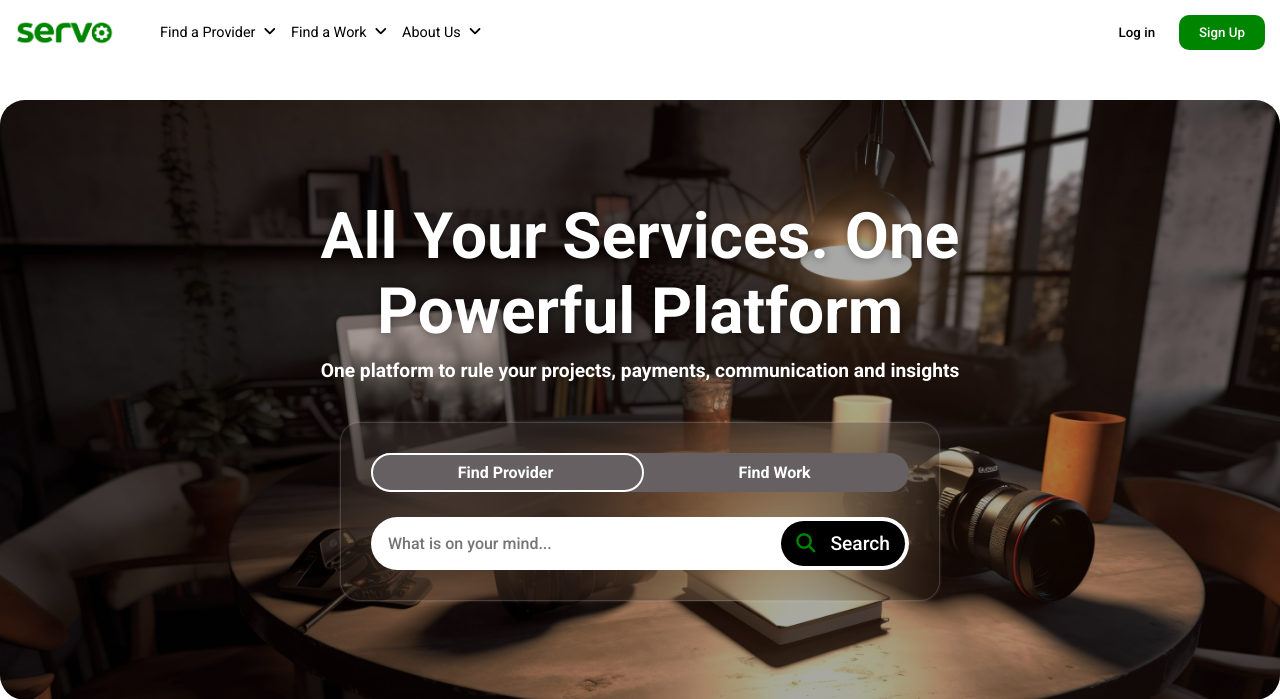
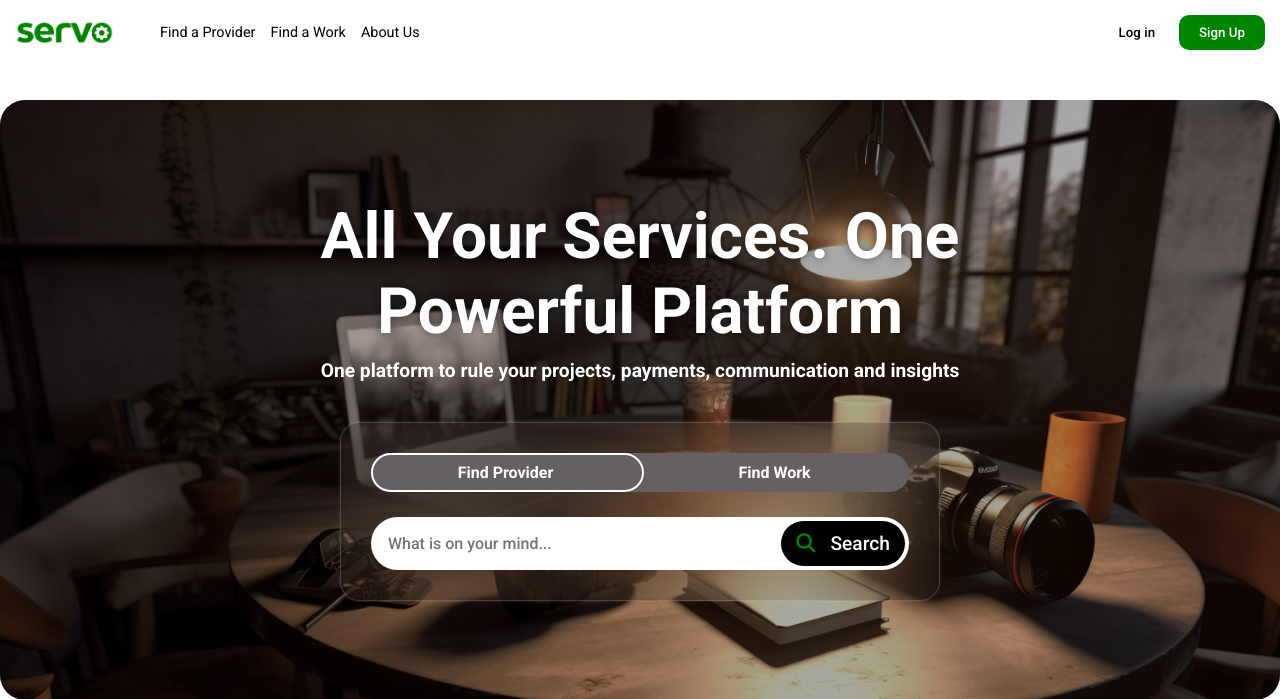
Before and after one commit to gihan-s/Servo, a PHP site: page / in a window 1280 px wide. Shown: the top 699 px of the page. Run offline with PHP 8.4, Linux system fonts and the light colour scheme.

Commit message:
Homepage Header and Top Part

```diff
--- a/includes/headerHome.php
+++ b/includes/headerHome.php
@@ -6,17 +6,17 @@
             <div class="options-wrapper">
                 <div class="option">
                     Find a Provider
-                    <i class="fa-solid fa-angle-down"></i>
+                    <!-- <i class="fa-solid fa-angle-down"></i> -->
                 </div>
 
                 <div class="option">
                     Find a Work
-                    <i class="fa-solid fa-angle-down"></i>
+                    <!-- <i class="fa-solid fa-angle-down"></i> -->
                 </div>
 
                 <div class="option">
                     About Us
-                    <i class="fa-solid fa-angle-down"></i>
+                    <!-- <i class="fa-solid fa-angle-down"></i> -->
                 </div>
             </div>
 
```
